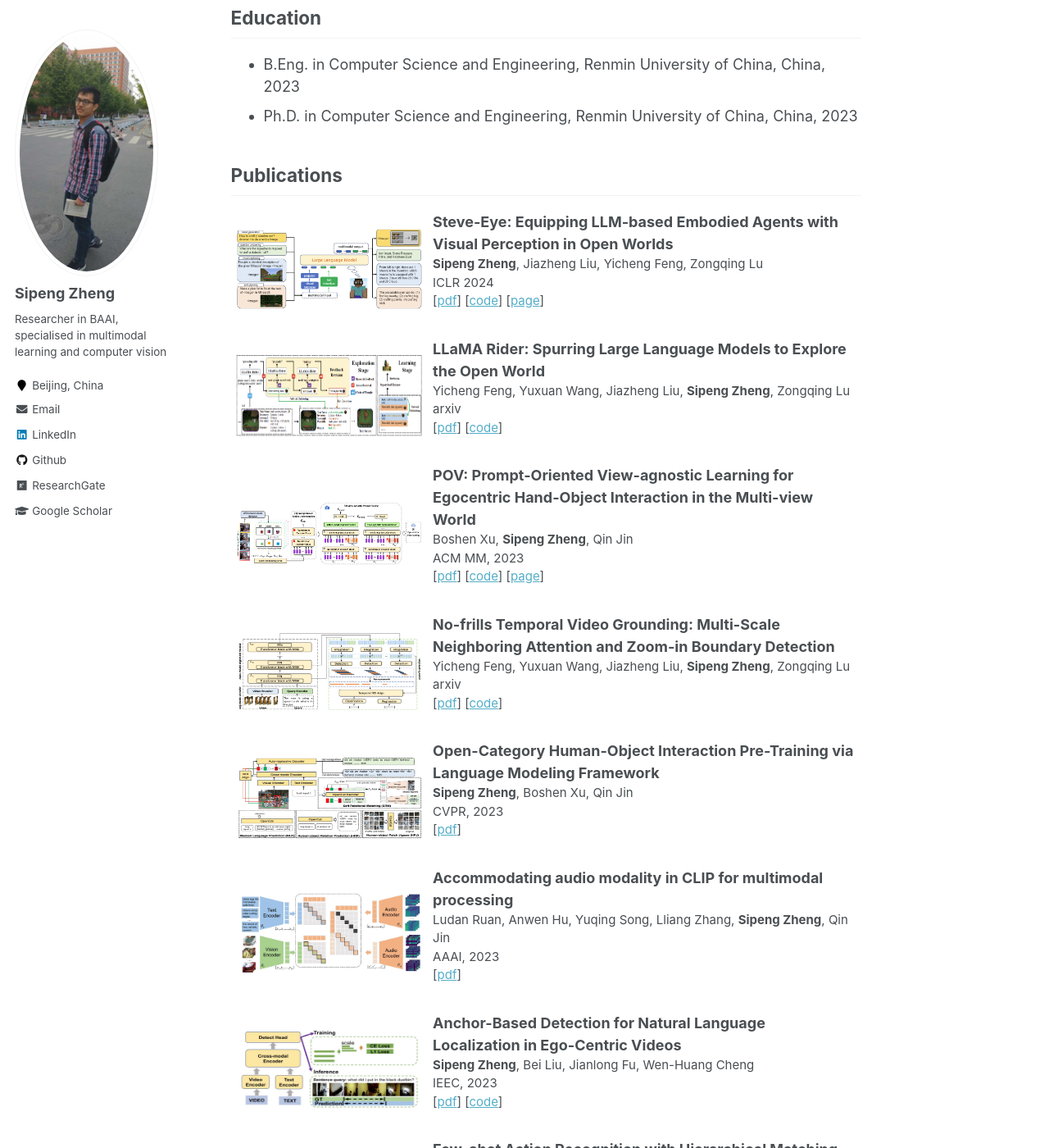
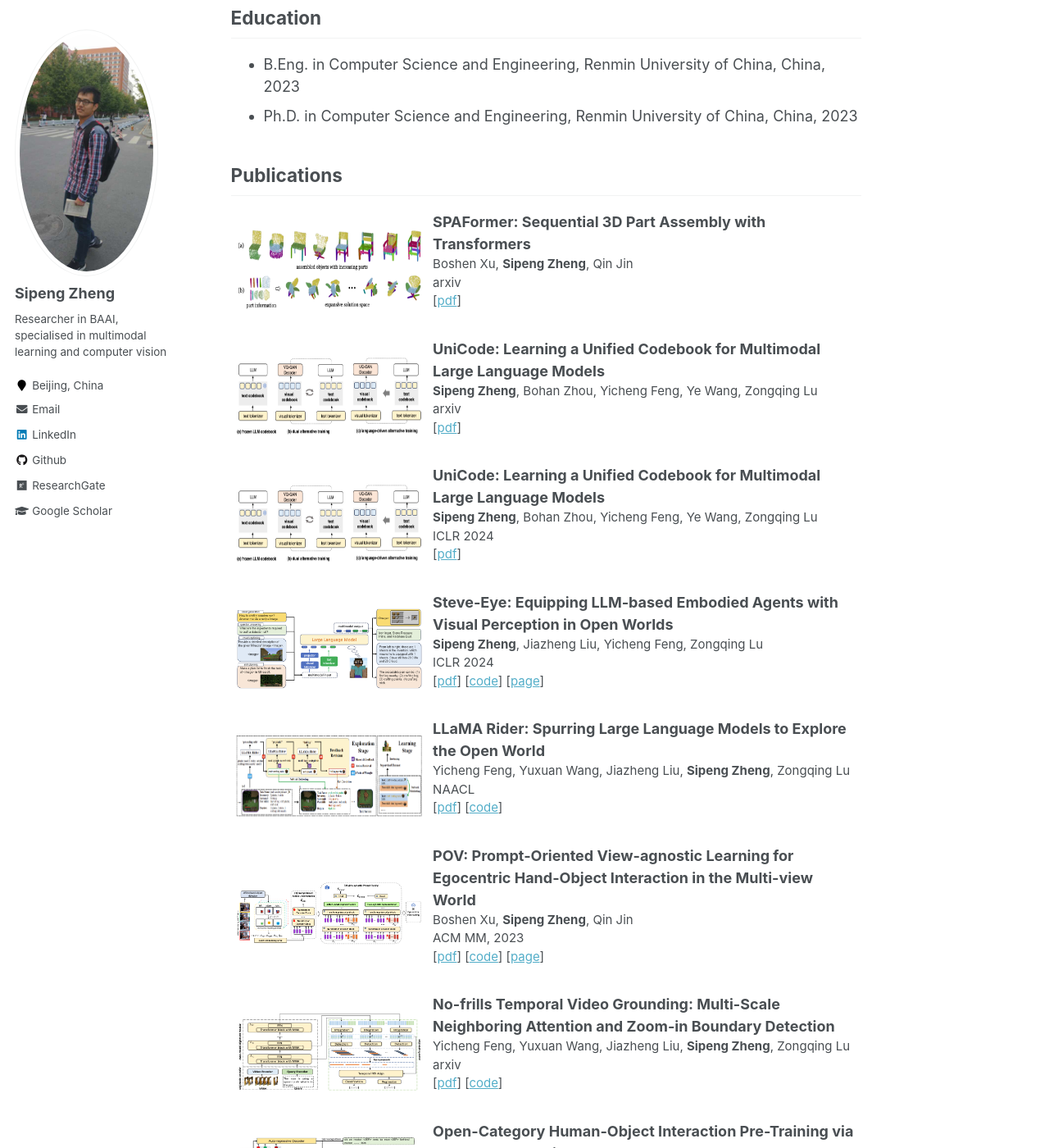
Before and after one commit to zhengsipeng/zhengsipeng.github.io, a Jekyll site: the page built from _pages/about.md, in a window 1280 px wide and 1400 px high, scrolled down 978 px. Shown: the whole window at 82% size. Built offline with Jekyll 4.4.1, drawn with Linux system fonts in a browser that asks for light colours.

Commit message:
update my CV

```diff
--- a/_pages/about.md
+++ b/_pages/about.md
@@ -43,6 +43,39 @@ For more details, please refer to my [CV](http://zhengsipeng.github.io/files/cv_
 <table border="0" style="border:none; width: 100%;">
 
 <tr style="border: none;">
+  <td style="border: none;"> <img src="./images/pubs/spaformer_24.png" style="height: 100px; width: 500px;"/></td>
+  <td style="border: none;">
+        <p style="font-size: 15px"><b style="font-size: 18px">SPAFormer: Sequential 3D Part Assembly with Transformers</b><br>
+        Boshen Xu, <b>Sipeng Zheng</b>, Qin Jin<br>
+        arxiv<br>
+        [<a target="_blank" href="https://arxiv.org/abs/2310.13255">pdf</a>]
+        </p>
+  </td>
+</tr>
+
+<tr style="border: none;">
+  <td style="border: none;"> <img src="./images/pubs/unicode_24.png" style="height: 100px; width: 500px;"/></td>
+  <td style="border: none;">
+        <p style="font-size: 15px"><b style="font-size: 18px">UniCode: Learning a Unified Codebook for Multimodal Large Language Models</b><br>
+        <b>Sipeng Zheng</b>, Bohan Zhou, Yicheng Feng, Ye Wang, Zongqing Lu<br>
+        arxiv<br>
+        [<a target="_blank" href="https://arxiv.org/abs/2310.13255">pdf</a>]
+        </p>
+  </td>
+</tr>
+
+<tr style="border: none;">
+  <td style="border: none;"> <img src="./images/pubs/unicode_24.png" style="height: 100px; width: 500px;"/></td>
+  <td style="border: none;">
+        <p style="font-size: 15px"><b style="font-size: 18px">UniCode: Learning a Unified Codebook for Multimodal Large Language Models</b><br>
+        <b>Sipeng Zheng</b>, Bohan Zhou, Yicheng Feng, Ye Wang, Zongqing Lu<br>
+        ICLR 2024<br>
+        [<a target="_blank" href="https://arxiv.org/abs/2310.13255">pdf</a>]
+        </p>
+  </td>
+</tr>
+
+<tr style="border: none;">
   <td style="border: none;"> <img src="./images/pubs/steve_eye_23.png" style="height: 100px; width: 500px;"/></td>
   <td style="border: none;">
         <p style="font-size: 15px"><b style="font-size: 18px">Steve-Eye: Equipping LLM-based Embodied Agents with Visual Perception in Open Worlds</b><br>
@@ -60,7 +93,7 @@ For more details, please refer to my [CV](http://zhengsipeng.github.io/files/cv_
   <td style="border: none;">
       <p style="font-size: 15px"><b style="font-size: 18px">LLaMA Rider: Spurring Large Language Models to Explore the Open World</b><br>
         Yicheng Feng, Yuxuan Wang, Jiazheng Liu, <b>Sipeng Zheng</b>, Zongqing Lu<br>
-        arxiv
+        NAACL
         <br>
           [<a target="_blank" href="https://arxiv.org/abs/2310.08922">pdf</a>]
           [<a target="_blank" href="https://github.com/PKU-RL/LLaMA-Rider">code</a>]
```
Also changed, not shown: images/pubs/spaformer_24.png (added), images/pubs/unicode_24.png (added), 1 other file.
